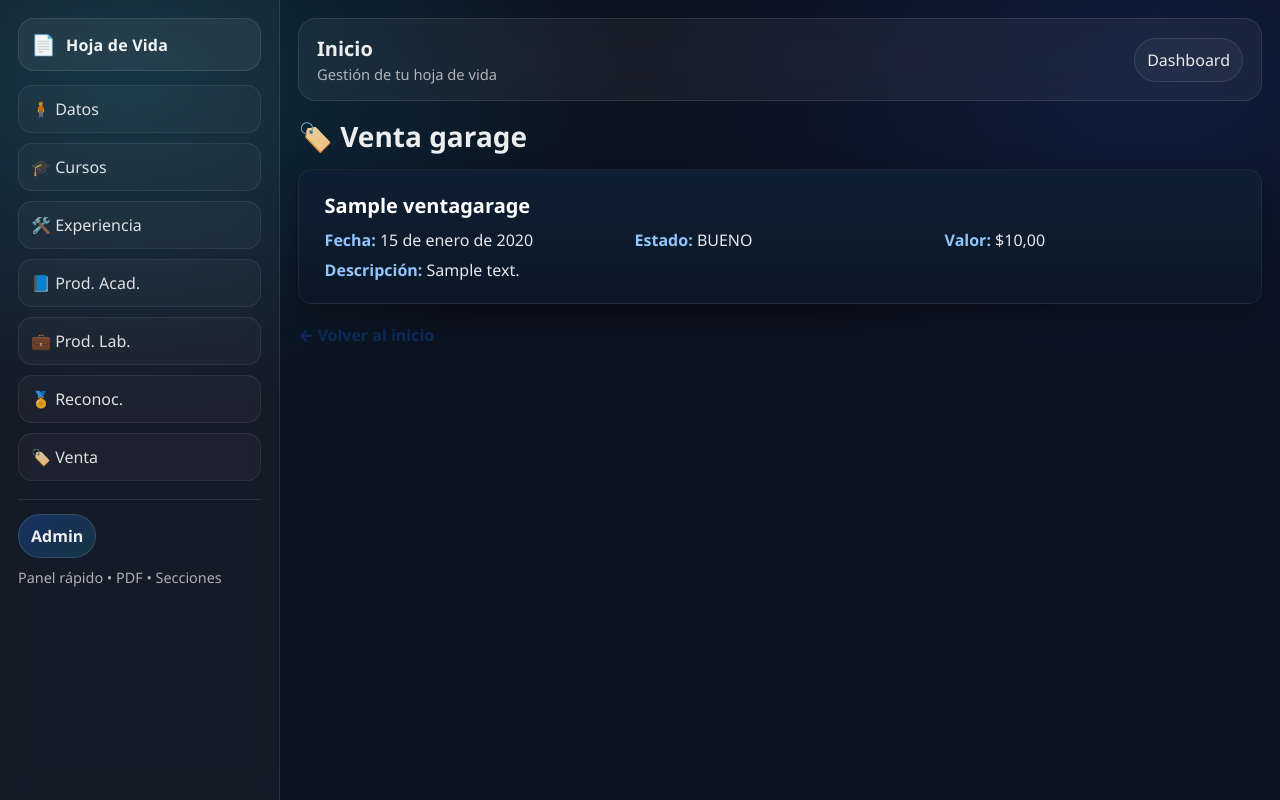
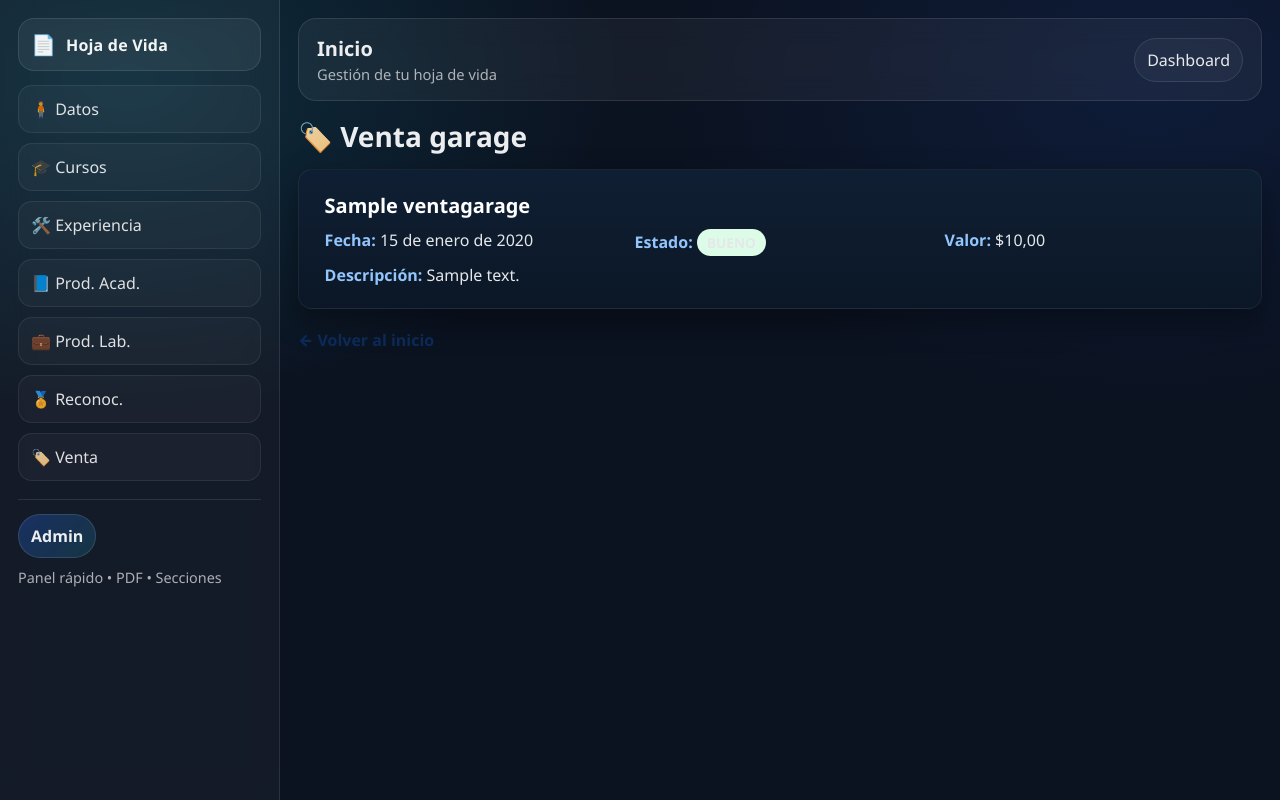
Before and after one commit to derianavila/Hoja-de-vida-Derian-Avila, a Django app: page /venta-garage/ in a window 1280 px wide. Run offline with Django 5.2, Linux system fonts and the light colour scheme; tables that the repository leaves empty hold one stand-in row (values such as "Sample post").

Commit message:
arreglo1gaarage

```diff
--- a/cv/static/css/cv_fix.css
+++ b/cv/static/css/cv_fix.css
@@ -1441,3 +1441,22 @@ small, .muted{ color: rgba(255,255,255,.70); }
 .card {
   padding: 1.4rem 1.6rem;
 }
+
+/* ===== Estado Venta Garage ===== */
+.estado {
+  display: inline-block;
+  padding: 4px 10px;
+  border-radius: 999px;
+  font-size: 0.85rem;
+  font-weight: 600;
+}
+
+.estado-bueno {
+  color: #166534;              /* verde oscuro */
+  background-color: #dcfce7;   /* verde claro */
+}
+
+.estado-regular {
+  color: #92400e;              /* amarillo oscuro */
+  background-color: #fef3c7;   /* amarillo claro */
+}
--- a/cv/templates/secciones/venta_garage.html
+++ b/cv/templates/secciones/venta_garage.html
@@ -12,7 +12,14 @@
 
         <div class="kv">
           {% if x.fecha %}<div><b>Fecha:</b> {{ x.fecha }}</div>{% endif %}
-          {% if x.estadoproducto %}<div><b>Estado:</b> {{ x.estadoproducto }}</div>{% endif %}
+          {% if x.estadoproducto %}
+            <div>
+              <b>Estado:</b>
+              <span class="estado estado-{{ x.estadoproducto|lower }}">
+                {{ x.estadoproducto }}
+              </span>
+            </div>
+          {% endif %}
           {% if x.valordelbien %}<div><b>Valor:</b> ${{ x.valordelbien }}</div>{% endif %}
           {% if x.descripcion %}<div><b>Descripción:</b> {{ x.descripcion }}</div>{% endif %}
         </div>
```
